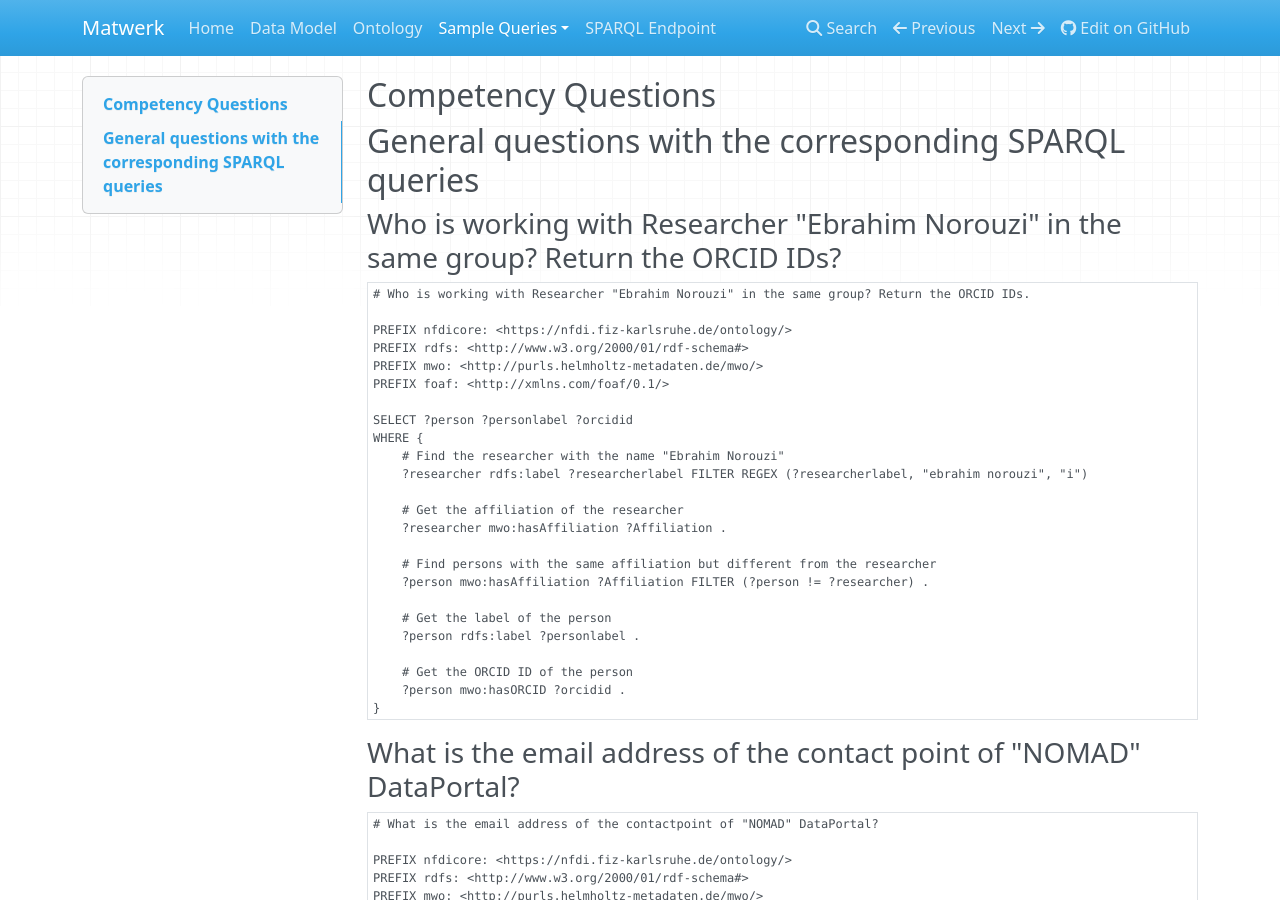
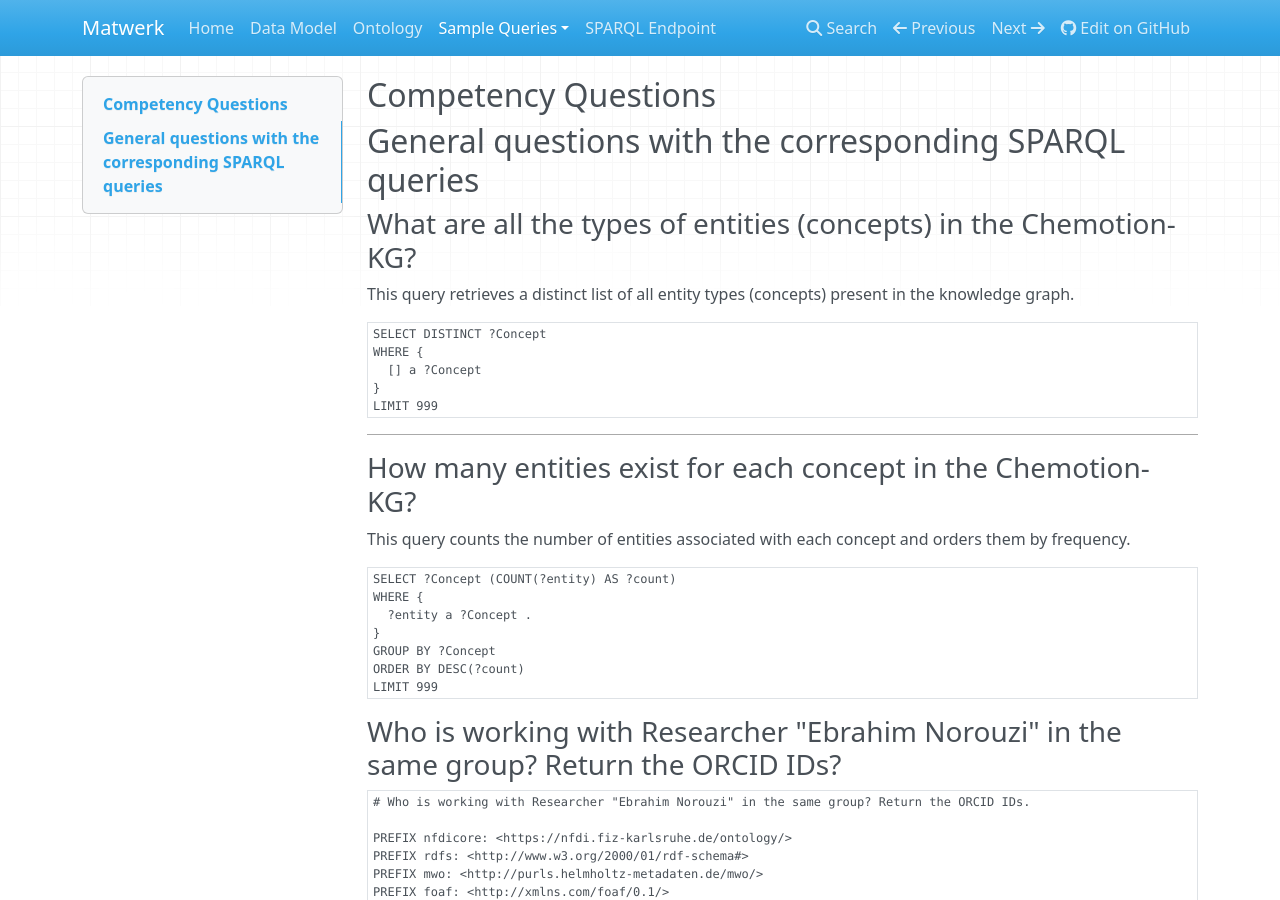
Before and after one commit to ISE-FIZKarlsruhe/matwerk, an MkDocs documentation site: the page built from docs/general_queries.md, in a window 1280 px wide and 900 px high. Built offline with MkDocs 1.6.1, drawn with Linux system fonts in a browser that asks for light colours; nearby versions of some CDN libraries.

Commit message:
updating the file

````diff
--- a/docs/general_queries.md
+++ b/docs/general_queries.md
@@ -1,6 +1,32 @@
 ## Competency Questions
 
 ## General questions with the corresponding SPARQL queries
+
+### What are all the types of entities (concepts) in the Chemotion-KG?
+This query retrieves a distinct list of all entity types (concepts) present in the knowledge graph.
+
+```sparql
+SELECT DISTINCT ?Concept
+WHERE {
+  [] a ?Concept
+}
+LIMIT 999
+```
+
+---
+
+### How many entities exist for each concept in the Chemotion-KG?
+This query counts the number of entities associated with each concept and orders them by frequency.
+
+```sparql
+SELECT ?Concept (COUNT(?entity) AS ?count)
+WHERE {
+  ?entity a ?Concept .
+}
+GROUP BY ?Concept
+ORDER BY DESC(?count)
+LIMIT 999
+```
 
 ### Who is working with Researcher "Ebrahim Norouzi" in the same group? Return the ORCID IDs?
 
````
